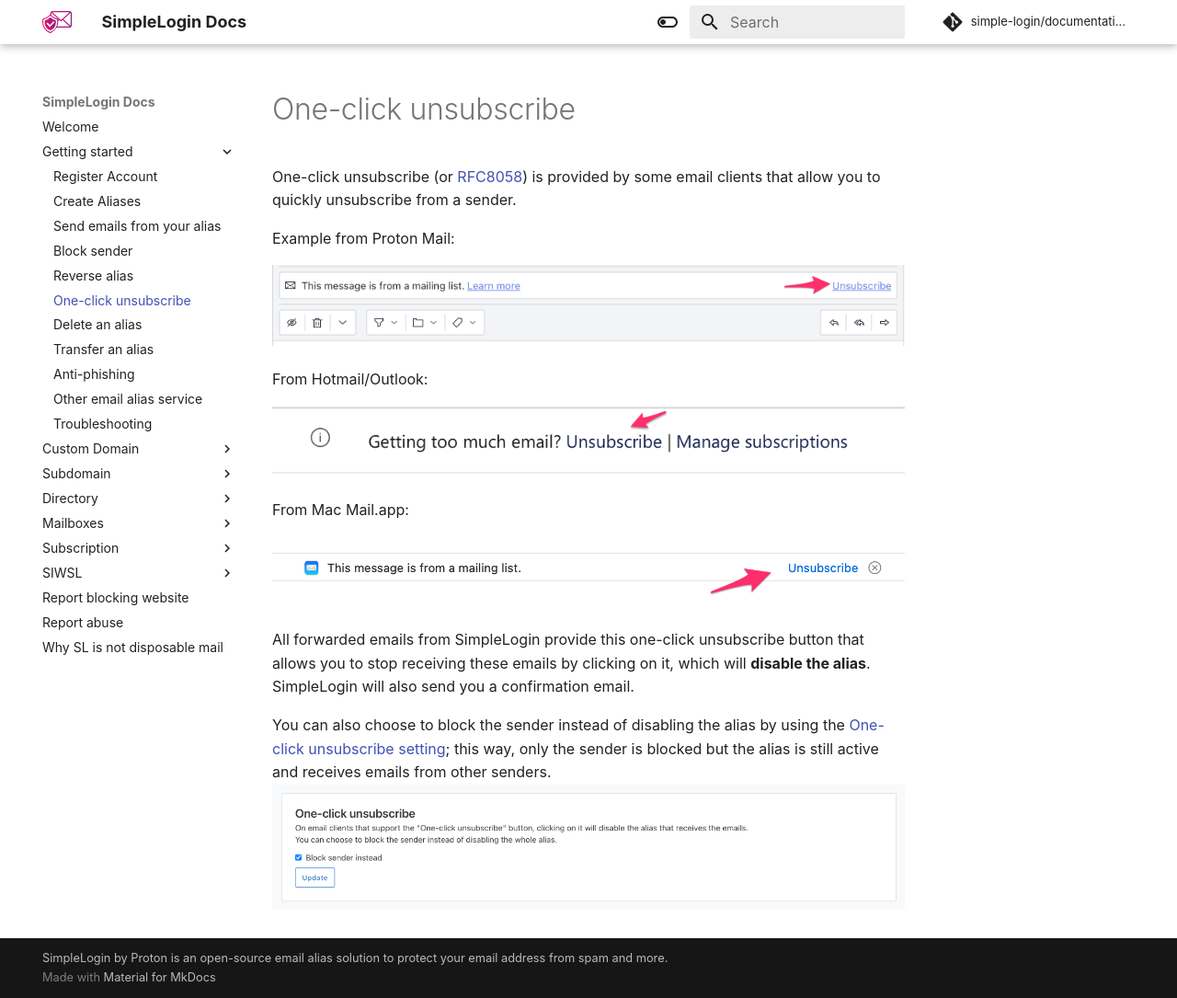
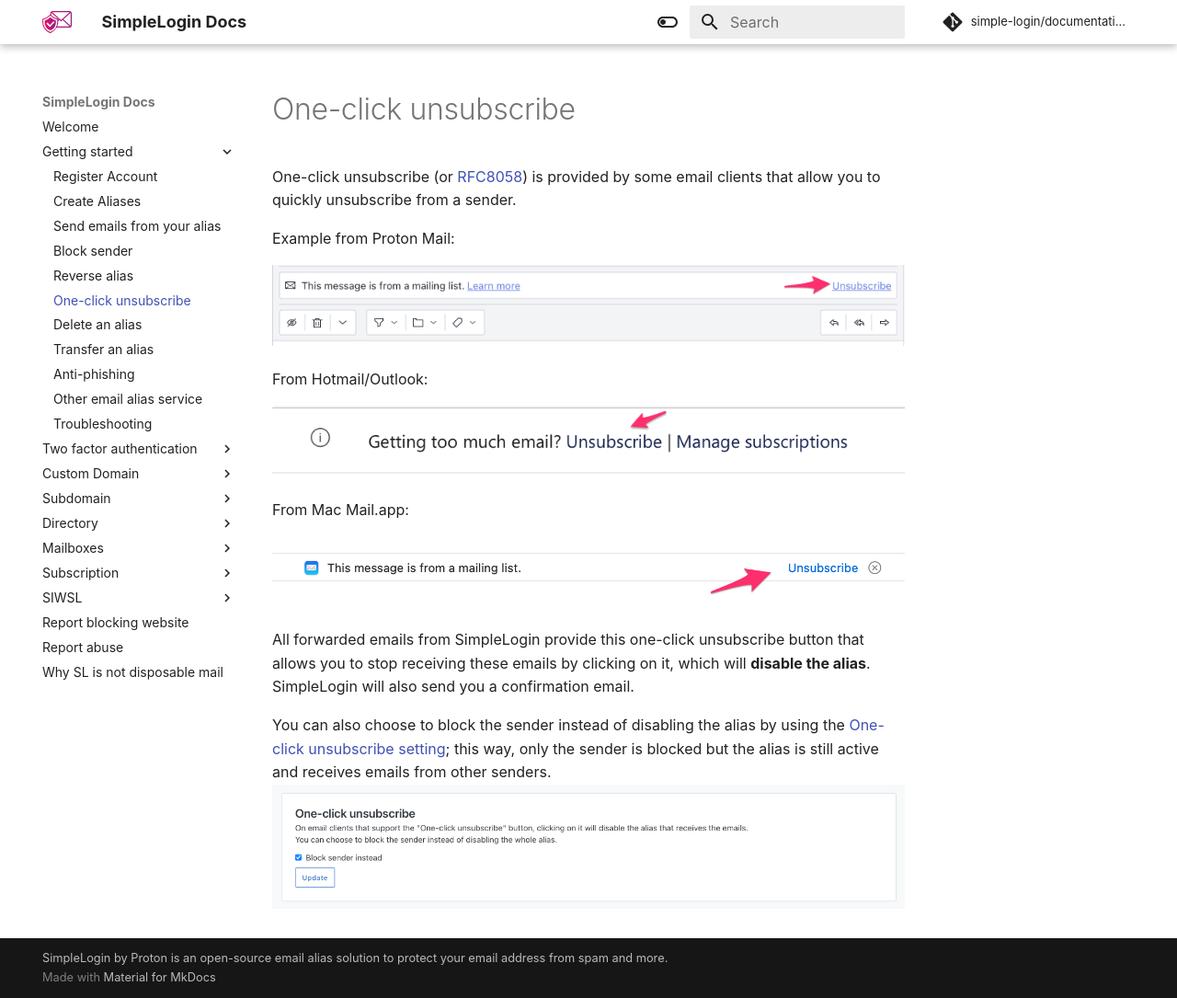
Before and after one commit to simple-login/documentation, an MkDocs documentation site: the page built from docs/getting-started/one-click-unsubscribe.md, in a window 1280 px wide and 1085 px high. Shown: the whole window at 92% size. Built offline with MkDocs 1.6.1 and Material for MkDocs 9.7.7, drawn with Linux system fonts in a browser that asks for light colours; comment, search, counter and statistics services are not loaded; part of the change alters nothing that is shown.

Commit message:
Update mkdocs.yml to add new guides

```diff
--- a/mkdocs.yml
+++ b/mkdocs.yml
@@ -49,6 +49,9 @@ nav:
     - Anti-phishing: getting-started/anti-phishing.md
     - Other email alias service: getting-started/compatibility-email-alias.md
     - Troubleshooting: getting-started/troubleshooting.md
+  - Two factor authentication:
+    - Enabling 2FA: /two-factor-auth/2fa-setup.md
+    - Disabling 2FA: /two-factor-auth/2fa-disable.md
   - Custom Domain:
     - Add a Custom Domain: custom-domain/add-domain.md
     - Manage your domain: custom-domain/manage-domain.md
```
